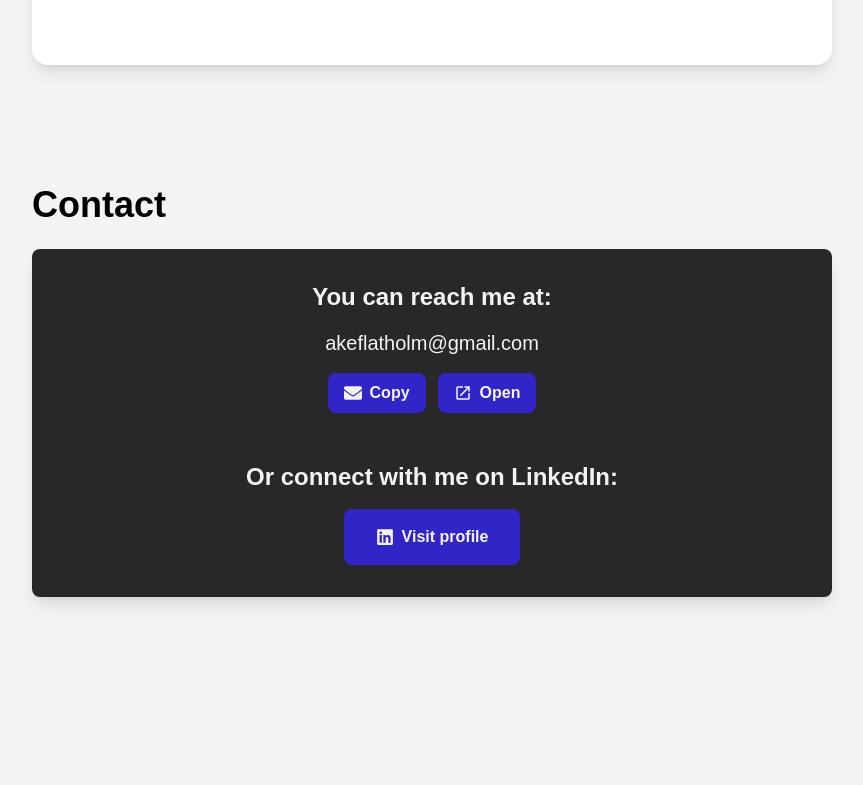
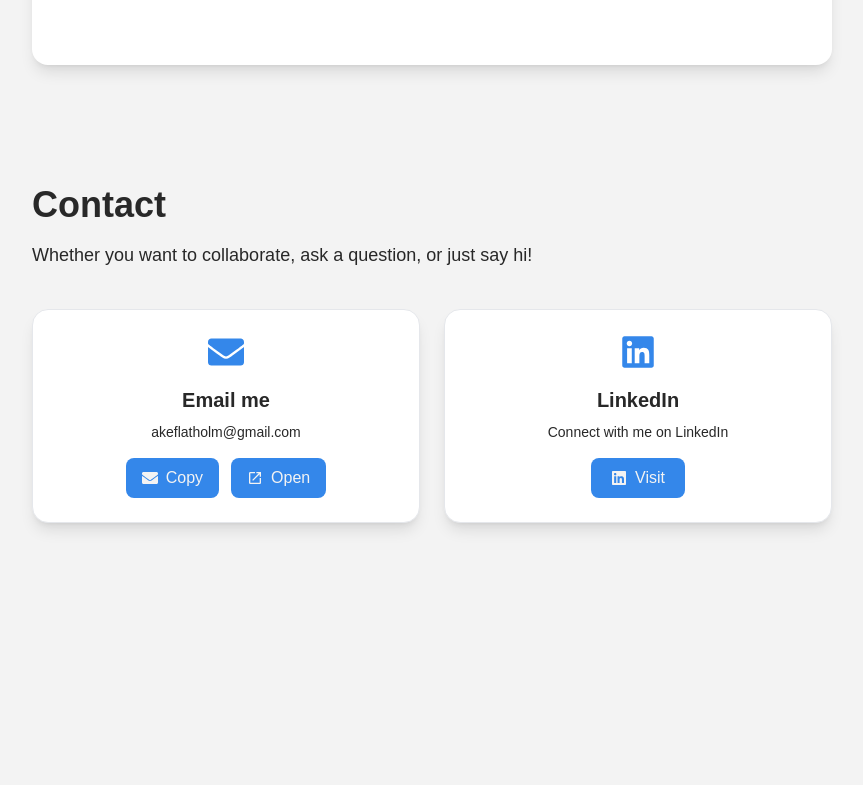
Before and after one commit to CodingQuercus/akesportfolio, a Next.js app: page / in a window 1280 px wide. Shown: the part 3055-3840 px from the top of the page, without its empty margins (208-1071 px from the left). Built offline with nearby package versions, Linux system fonts and the light colour scheme.

Commit message:
uppdaterat kontaktformulär samt tillagt CV

```diff
--- a/src/app/components/About.jsx
+++ b/src/app/components/About.jsx
@@ -14,7 +14,7 @@ export default function About() {
                 About me
             </h1>
             <div className="flex flex-col md:flex-row gap-10">
-                <div className="md:w-1/2 flex flex-col text-center md:text-left">
+                <div className="md:w-1/2 flex flex-col text-left md:text-left">
                     <p className="text-base sm:text-lg text-[#282828] font-normal leading-relaxed">
                         Hey! I’m Åke, a fourth-year student in the MSc programme in Interaction
                         Technology and Design at Umeå University. This spring, I’m finishing my final
@@ -32,24 +32,25 @@ export default function About() {
 
                     <h3 className="font-bold text-center pt-10 md:text-left">Download or view my CV</h3>
                     <div className="flex flex-wrap justify-center md:justify-start gap-4 pt-4">
-                        <Link href="#projects">
-                            <motion.button
+                    <motion.a
                             whileHover={{ scale: 1.05 }}
                             whileTap={{ scale: 0.95 }}
-                                className="px-5 py-2 w-[120px] sm:w-[140px] border border-[#282828] bg-[#282828] text-[#F3F3F3] rounded-lg shadow-md"
+                            href="/cv/Ake_Flatholm_CV.pdf"
+                            download
+                            className="px-5 py-2 w-[120px] sm:w-[140px] border border-[#282828] bg-[#282828] text-[#F3F3F3] rounded-lg shadow-md cursor-pointer text-center"
                         >
                             Download
-                            </motion.button>
-                        </Link>
-                        <Link href="#contact">
-                            <motion.button
+                        </motion.a>
+                        <motion.a
                             whileHover={{ scale: 1.05 }}
                             whileTap={{ scale: 0.95 }}
-                                className="px-5 py-2 w-[120px] sm:w-[140px] border border-[#282828] text-[#282828] rounded-lg shadow-md"
+                            href="/cv/Ake_Flatholm_CV.pdf"
+                            target="_blank"
+                            rel="noopener noreferrer"
+                            className="px-5 py-2 w-[120px] sm:w-[140px] border border-[#282828] text-[#282828] rounded-lg shadow-md cursor-pointer text-center"
                         >
                             View
-                            </motion.button>
-                        </Link>
+                        </motion.a>
                     </div>
                 </div>
 
--- a/src/app/components/Contact.jsx
+++ b/src/app/components/Contact.jsx
@@ -24,47 +24,53 @@ export default function Contact() {
     return (
         <div
             id="contact"
-            className="bg-[#f3f3f3] min-h-screen px-6 sm:px-10 md:px-20 lg:px-[160px] xl:px-[240px] pt-[80px] pb-[40px]"
+            className="bg-[#f3f3f3] min-h-screen px-6 sm:px-10 md:px-20 lg:px-[160px] xl:px-[240px] pt-[80px] pb-[40px] flex flex-col"
         >
-            <h1 className="text-3xl sm:text-4xl text-[#000] font-bold font-inter text-left pb-6">
+            <h1 className="text-3xl sm:text-4xl text-[#282828] font-bold font-inter text-left pb-4">
                 Contact
             </h1>
+            <p className="text-left text-[#282828] text-base sm:text-lg max-w-xl pb-10">
+                Whether you want to collaborate, ask a question, or just say hi!
+            </p>
 
-            <div className="bg-[#282828] p-6 sm:p-8 rounded-lg shadow-lg w-full flex flex-col gap-6">
-                <div className="text-center">
-                    <p className="text-xl sm:text-2xl text-[#F3F3F3] font-bold">You can reach me at:</p>
-
-                    <div className="flex flex-col sm:flex-col justify-center items-center gap-4 mt-4">
-                        <span className="text-[#F3F3F3] text-lg sm:text-xl">{email}</span>
-                        <div className="flex flex-row gap-3">
+            <div className="grid grid-cols-1 sm:grid-cols-2 gap-6 w-full max-w-4xl sm:max-w-full">
+                <motion.div
+                    whileHover={{ scale: 1.03 }}
+                    className="bg-white rounded-2xl shadow-lg p-6 flex flex-col items-center text-center border border-gray-200"
+                >
+                    <FaEnvelope size={36} className="text-[#3487EA] mb-4" />
+                    <h2 className="text-xl font-semibold mb-2 text-[#282828]">Email me</h2>
+                    <p className="text-[#282828] text-sm mb-4">{email}</p>
+                    <div className="flex gap-3">
                         <button
                             onClick={handleCopyEmail}
-                                className="bg-[#3225C8] text-[#F3F3F3] font-bold px-4 py-2 rounded-lg hover:bg-blue-600 transition flex items-center gap-2"
+                            className="bg-[#3487EA] hover:bg-[#0957a6] text-[#F3F3F3] px-4 py-2 rounded-lg flex items-center gap-2 transition cursor-pointer"
                         >
-                                <FaEnvelope size={18} /> Copy
+                            <FaEnvelope size={16} /> Copy
                         </button>
                         <a
                             href={`mailto:${email}`}
-                                className="bg-[#3225C8] text-[#F3F3F3] font-bold px-4 py-2 rounded-lg hover:bg-blue-600 transition flex items-center gap-2"
+                            className="bg-[#3487EA] hover:bg-[#0957a6] text-[#F3F3F3] px-4 py-2 rounded-lg flex items-center gap-2 transition cursor-pointer"
                         >
-                                <MdOpenInNew size={18} /> Open
+                            <MdOpenInNew size={16} /> Open
                         </a>
                     </div>
-                    </div>
-                </div>
+                </motion.div>
 
-                <div className="text-center mt-6">
-                    <p className="text-xl sm:text-2xl text-[#F3F3F3] font-bold">Or connect with me on LinkedIn:</p>
-
-                    <div className="flex justify-center mt-4">
+                <motion.div
+                    whileHover={{ scale: 1.03 }}
+                    className="bg-white rounded-2xl shadow-lg p-6 flex flex-col items-center text-center border border-gray-200"
+                >
+                    <FaLinkedin size={36} className="text-[#3487EA] mb-4" />
+                    <h2 className="text-xl font-semibold mb-2 text-[#282828]">LinkedIn</h2>
+                    <p className="text-[#282828] text-sm mb-4">Connect with me on LinkedIn</p>
                     <button
                         onClick={handleLinkedInRedirect}
-                            className="bg-[#3225C8] text-[#F3F3F3] font-bold px-6 py-3 sm:px-8 sm:py-4 rounded-lg hover:bg-blue-600 transition flex items-center gap-2"
+                        className="bg-[#3487EA] hover:bg-[#0957a6] text-[#F3F3F3] px-5 py-2 rounded-lg flex items-center gap-2 transition cursor-pointer"
                     >
-                            <FaLinkedin size={18} /> Visit profile
+                        <FaLinkedin size={16} /> Visit
                     </button>
-                    </div>
-                </div>
+                </motion.div>
             </div>
 
             {alertMessage && (
@@ -75,13 +81,7 @@ export default function Contact() {
                     exit={{ opacity: 0, y: -20 }}
                     transition={{ duration: 0.3 }}
                 >
-                    <span role="img" aria-label="party-popper">
-                        🎉
-                    </span>
-                    <span>{alertMessage}</span>
-                    <span role="img" aria-label="party-popper">
-                        🎉
-                    </span>
+                    🎉 <span>{alertMessage}</span> 🎉
                 </motion.div>
             )}
         </div>
--- a/src/app/components/Footer.jsx
+++ b/src/app/components/Footer.jsx
@@ -20,7 +20,7 @@ const Footer = () => {
                     </Link>
                 </div>
                 <div className="text-[#F3F3F3] text-sm sm:text-base text-center sm:text-right">
-                    Developed by <strong>Åke Flatholm</strong> @ 2025.
+                    Developed by <strong>Åke Flatholm</strong> with <strong>Next.JS</strong> @ 2025.
                 </div>
             </div>
         </footer>
--- a/src/app/components/Hero.jsx
+++ b/src/app/components/Hero.jsx
@@ -35,7 +35,7 @@ export default function Hero() {
                         <motion.button
                             whileHover={{ scale: 1.05 }}
                             whileTap={{ scale: 0.95 }}
-                            className="px-5 py-2 sm:px-6 sm:py-3 border border-[#282828] bg-[#282828] text-[#F3F3F3] rounded-lg shadow-md text-sm sm:text-base"
+                            className="px-5 py-2 sm:px-6 sm:py-3 border border-[#282828] bg-[#282828] text-[#F3F3F3] rounded-lg shadow-md text-sm sm:text-base cursor-pointer"
                         >
                             Projects
                         </motion.button>
@@ -44,7 +44,7 @@ export default function Hero() {
                         <motion.button
                             whileHover={{ scale: 1.05 }}
                             whileTap={{ scale: 0.95 }}
-                            className="px-5 py-2 sm:px-6 sm:py-3 border border-[#282828] text-[#282828] rounded-lg shadow-md text-sm sm:text-base"
+                            className="px-5 py-2 sm:px-6 sm:py-3 border border-[#282828] text-[#282828] rounded-lg shadow-md text-sm sm:text-base cursor-pointer"
                         >
                             Contact
                         </motion.button>
```
Also changed, not shown: src/app/components/ProjectCard.jsx (+25 -9 lines), 1 other file (tests, documents, lock files or other folders). Lines whose indentation alone changed are shown as unchanged.
